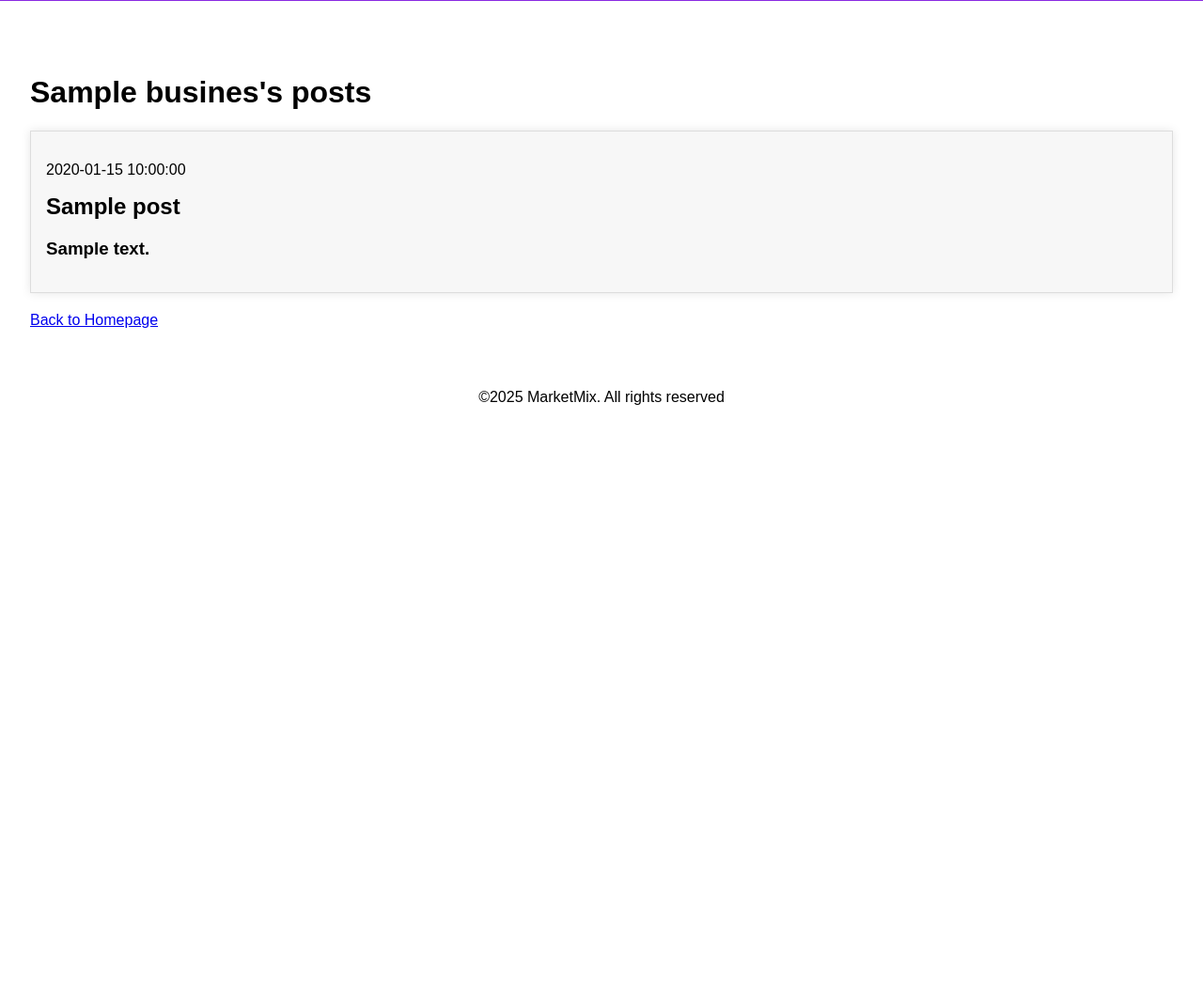
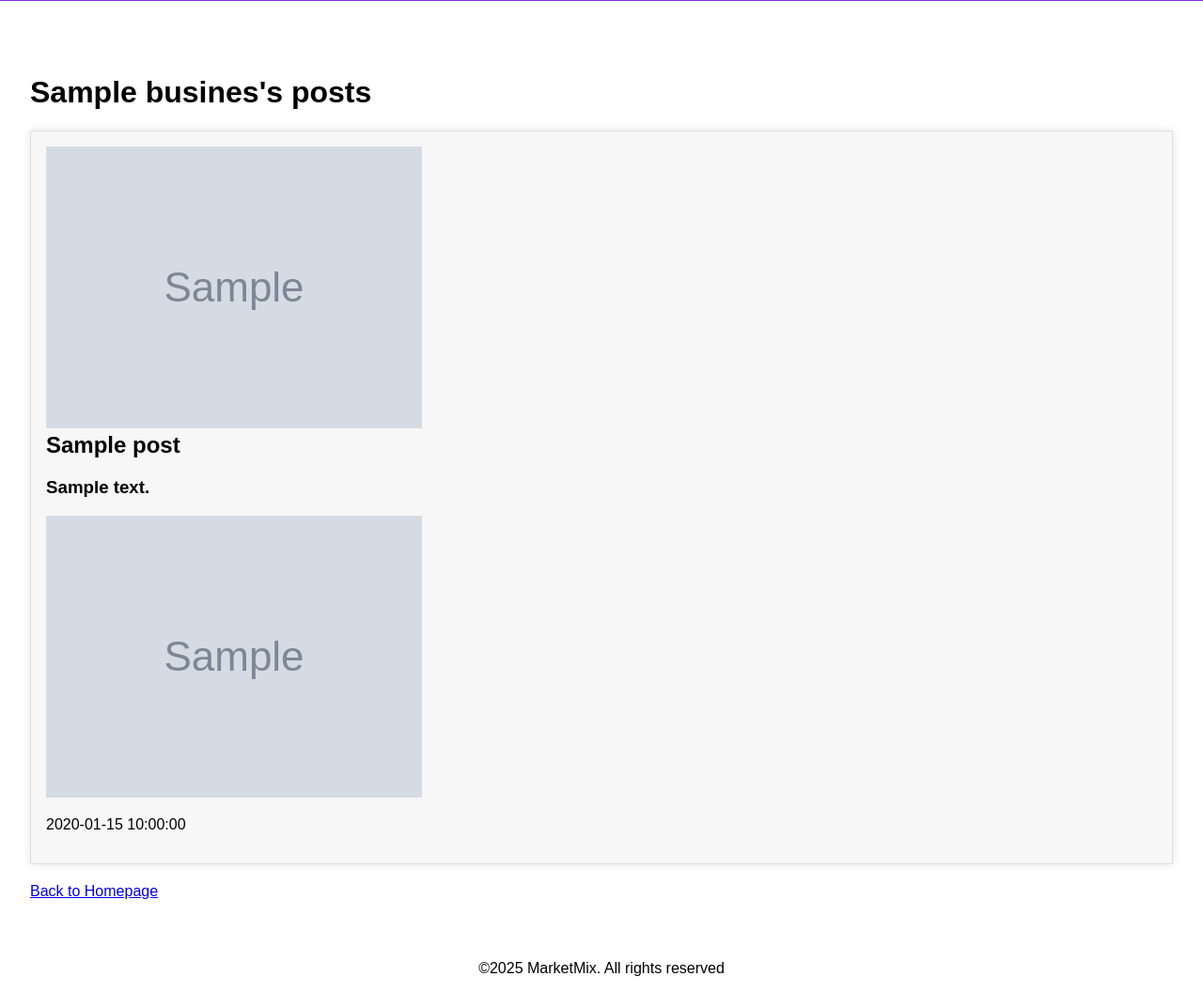
Before and after one commit to Benjamin-6161/MarketMix2, a Flask app: page /business/1/posts in a window 1280 px wide. Shown: the part 59-1115 px from the top of the page at 94% size. Before the commit the page ends 490 px from the top, so only its background shows below. Run offline with Flask 3, Linux system fonts and the light colour scheme; tables that the repository leaves empty hold one stand-in row (values such as "Sample post"); grey boxes marked "Sample" are stand-in pictures.

Commit message:
Update post.html

```diff
--- a/app/templates/business/post.html
+++ b/app/templates/business/post.html
@@ -3,9 +3,13 @@
 <h1>{{business.business_name}}'s posts</h2>
 {% for post in posts %}
 <div class="post">
-  <p>{{ post.created_at }}</p>
+  <img src="{{ url_for('static', filename='images/businesses/' + post.business.image_filename) if post.business.image_filename else app_config['DEFAULT_BUSINESS_IMAGE_URL'] }}" alt="Business Image" class="profile-image" onclick="enlargeImage(this.src)">
   <h2>{{ post.title }}</h2>
   <h3>{{ post.content }}</h3>
+  {% if post.image_filename %}
+    <img src="{{ url_for('static', filename='images/posts/' + post.image_filename) }}" alt="Post Image" onclick="enlargeImage(this.src)">
+  {% endif %}
+  <p>{{ post.created_at }}</p>
 </div>
 {% endfor %}
 <p><a href="{{ url_for('main.homepage') }}">Back to Homepage</a></p>
```
